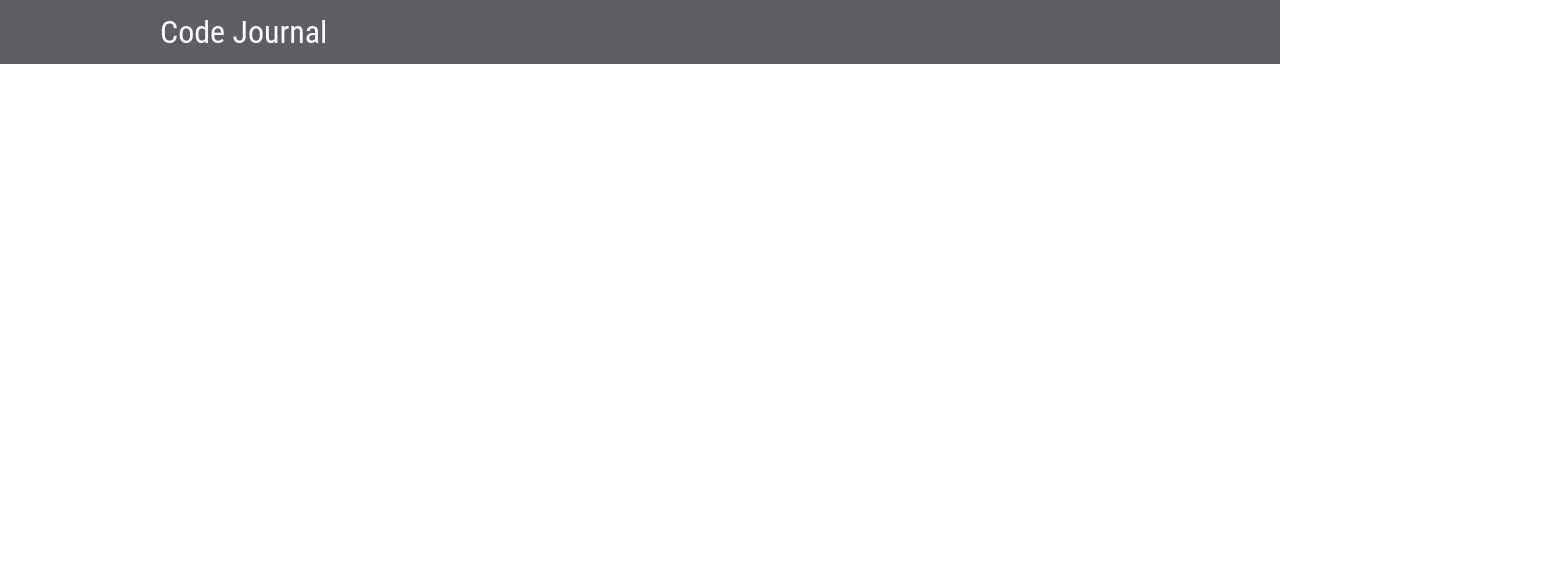
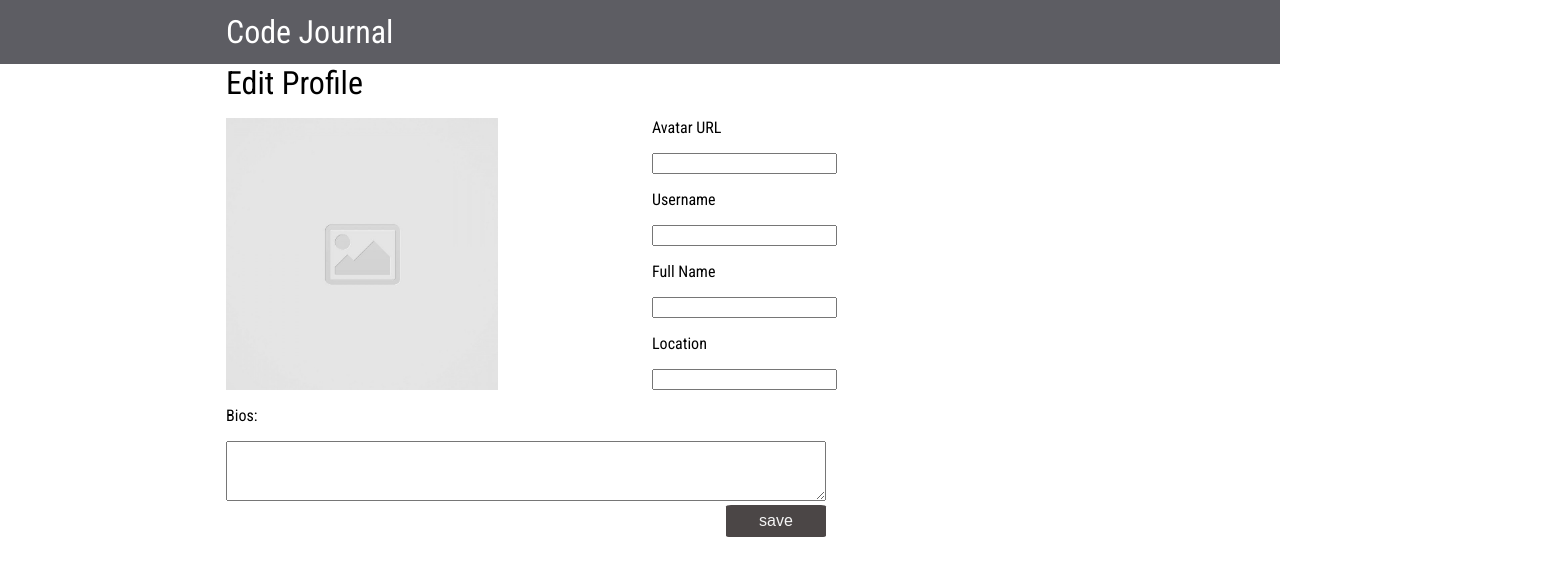
Before and after one commit to allen-huang9/code-journal, a website: page index.html in a window 1280 px wide. Shown: the whole page, 1566 px wide, since content can reach past the window. Drawn offline with Linux system fonts and the light colour scheme.

Commit message:
Finished form layout. #4-7

```diff
--- a/css/styles.css
+++ b/css/styles.css
@@ -3,15 +3,68 @@ header {
   background-color: rgb(93, 93, 99);
   color: white;
   height: 4rem;
-  display: flex;
-  align-items: center;
 }
 
 header, body {
   font-family: 'Roboto Condensed', sans-serif;
 }
 
-.site-name {
-  margin-left: 10rem;
+header > div.container {
+  line-height: 4rem;
+}
+
+header .row {
+  margin: auto 0;
+}
+
+button {
+  width: 100px;
+  height: 2rem;
+  text-align: center;
+  font-size: medium;
+  color: whitesmoke;
+  background-color: rgb(75, 70, 70);
+  border-radius: 5%;
+  border-style: none;
+}
+.column-full {
+  display: flex;
+  justify-content: flex-start;
+}
+
+.column-full.button-placement {
+    margin: 0;
+}
+
+.site-name, .page-title{
   font-size: 2rem;
+  margin: auto 0;
 }
+
+.pfp-preview {
+  background-image: url(../images/placeholder-image-square.jpg);
+  background-size: cover;
+  background-repeat: no-repeat;
+  width: 17rem;
+  height: 17rem;
+  margin-top: 1rem;
+}
+
+.bio-inputs {
+    height: 60px;
+}
+
+.column-full.bios-textarea {
+  display: flex;
+  justify-content: flex-start;
+}
+@media screen and (min-width: 768px) {
+  .bio-inputs {
+    width: 600px;
+  }
+
+  .column-full.button-placement {
+    margin-left: 500px;
+  }
+
+}
--- a/index.html
+++ b/index.html
@@ -12,13 +12,66 @@
   <link rel="stylesheet" href="css/reset.css">
   <link rel="stylesheet" href="css/layout.css">
   <link rel="stylesheet" href="css/styles.css">
+  <link href="https://fonts.googleapis.com/css2?family=Roboto+Condensed&display=swap" rel="stylesheet">
 </head>
 <body>
   <header>
-    <span class="site-name">Code Journal</span>
+    <div class="container">
+      <div class="row">
+        <div class="column-full">
+          <p class="site-name">Code Journal</p>
+        </div>
+      </div>
+    </div>
   </header>
   <main>
-    <div data-view="edit-profile"></div>
+    <div data-view="edit-profile">
+      <div class="container">
+        <div class="row">
+          <div class="column-full">
+            <p class="page-title">Edit Profile</p>
+          </div>
+        </div>
+        <form>
+          <div class="row">
+            <div class="column-half">
+              <div class="pfp-preview"></div>
+            </div>
+            <div class="column-half">
+              <div>
+                <label>
+                  <p>Avatar URL</p>
+                  <input required type="text" name="avatarUrl" class="user-inputs">
+                </label>
+                <label>
+                  <p>Username</p>
+                  <input required type="text" name="username" class="user-inputs">
+                </label>
+                <label>
+                  <p>Full Name</p>
+                  <input required type="text" name="fullname" class="user-inputs">
+                </label>
+                <label>
+                  <p>Location</p>
+                  <input required type="text" name="location" class="user-inputs">
+                </label>
+              </div>
+            </div>
+          </div>
+          <div class="row">
+            <div class="column-full bios-textarea">
+              <label>
+                <p>Bios:</p>
+                <textarea required name="bio" class="bio-inputs"></textarea>
+              </label>
+            </div>
+          </div>
+          <div class="column-full button-placement">
+            <button>save</button>
+          </div>
+        </form>
+      </div>
+    </div>
   </main>
   <script src="js/data.js"></script>
   <script src="js/main.js"></script>
```
